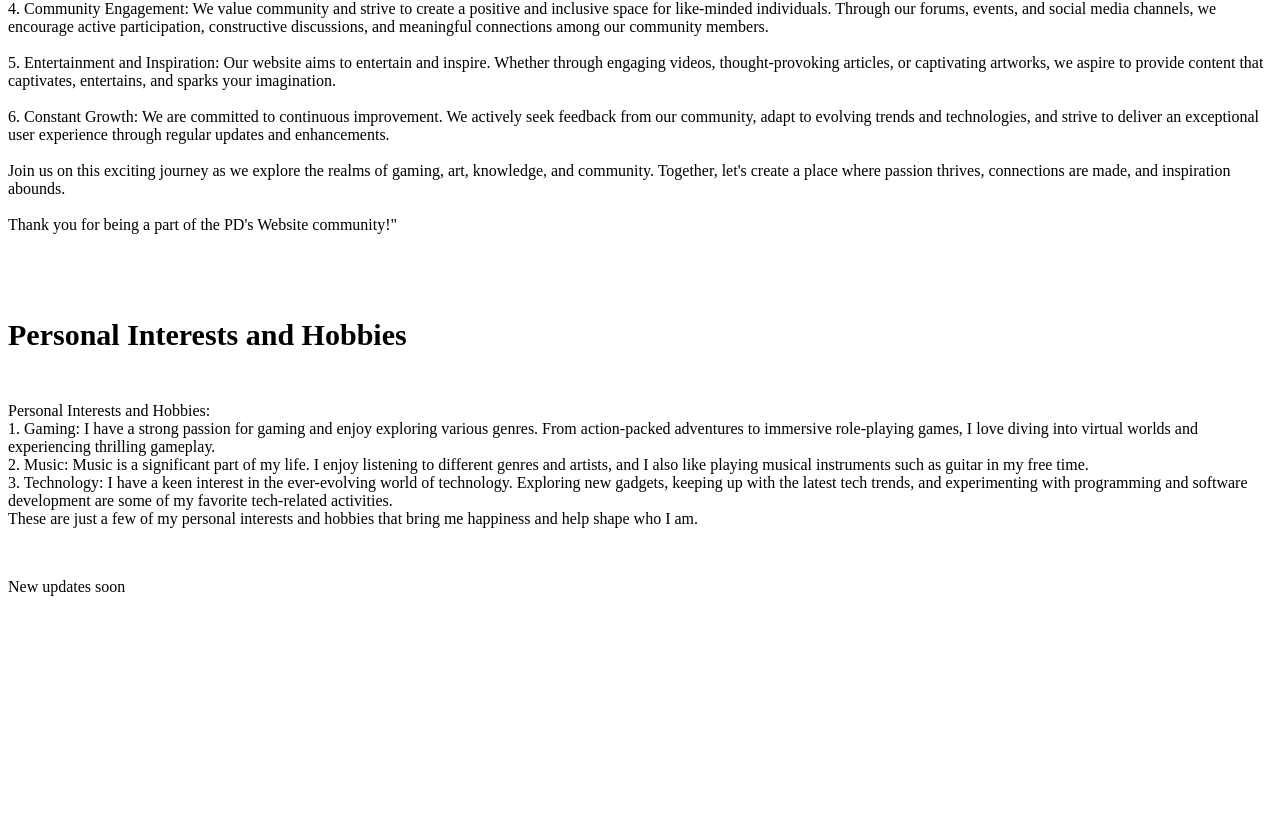
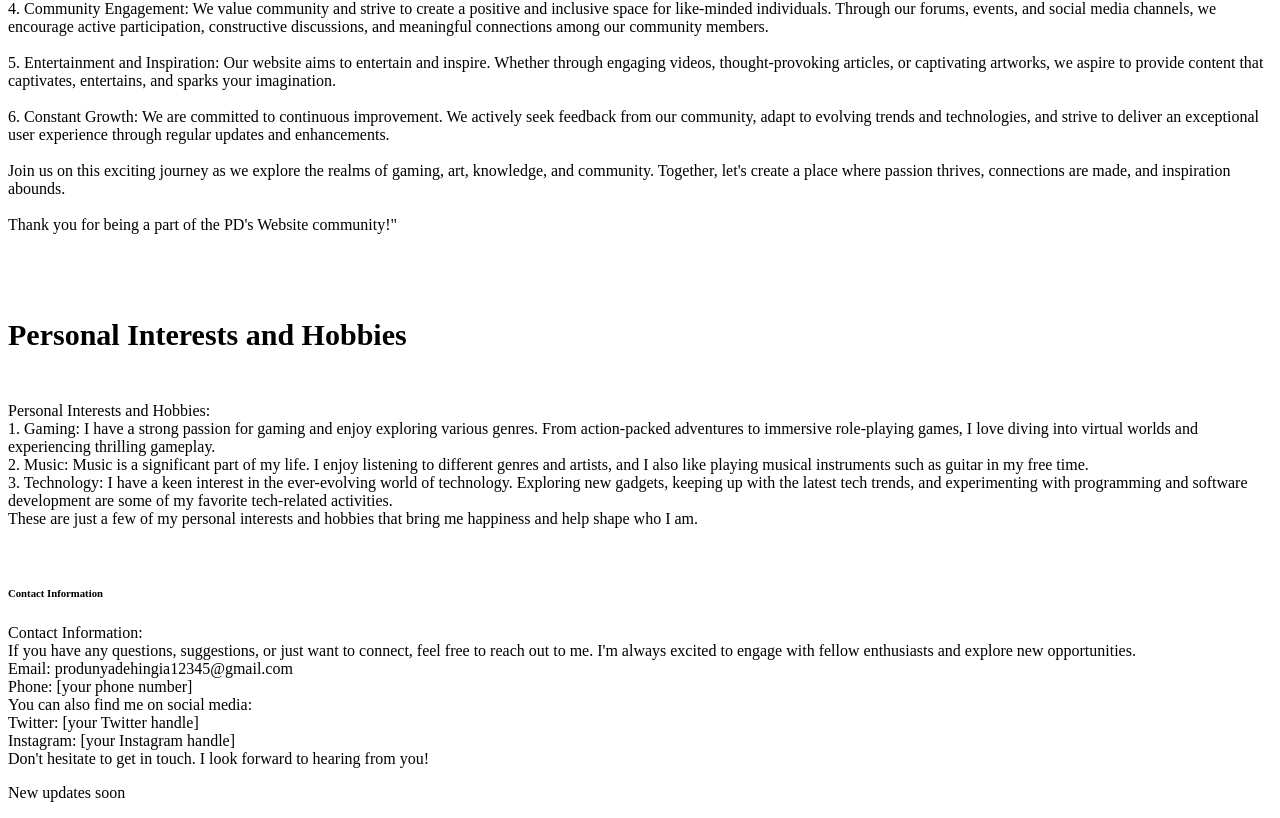
Before and after one commit to PDgaming/PD-s-Website, a plain HTML site: page index.html in a window 1280 px wide. Shown: the part 1424-2242 px from the top of the page. Before the commit the page ends 2036 px from the top, so only its background shows below. Drawn offline with Linux system fonts and the light colour scheme.

Commit message:
Update index.html

```diff
--- a/index.html
+++ b/index.html
@@ -79,6 +79,20 @@
       3. Technology: I have a keen interest in the ever-evolving world of technology. Exploring new gadgets, keeping up with the latest tech trends, and experimenting with programming and software development are some of my favorite tech-related activities.<br>
 
       These are just a few of my personal interests and hobbies that bring me happiness and help shape who I am.</p><br>
+    <H6>Contact Information</H6>
+    <p>Contact Information:<br>
+
+      If you have any questions, suggestions, or just want to connect, feel free to reach out to me. I'm always excited to engage with fellow enthusiasts and explore new opportunities.<br>
+
+      Email: produnyadehingia12345@gmail.com<br>
+      Phone: [your phone number]<br>
+
+      You can also find me on social media:<br>
+
+      Twitter: [your Twitter handle]<br>
+      Instagram: [your Instagram handle]<br>
+
+      Don't hesitate to get in touch. I look forward to hearing from you!</p>
 
     <p>New updates soon</p>
   </Body>
```
